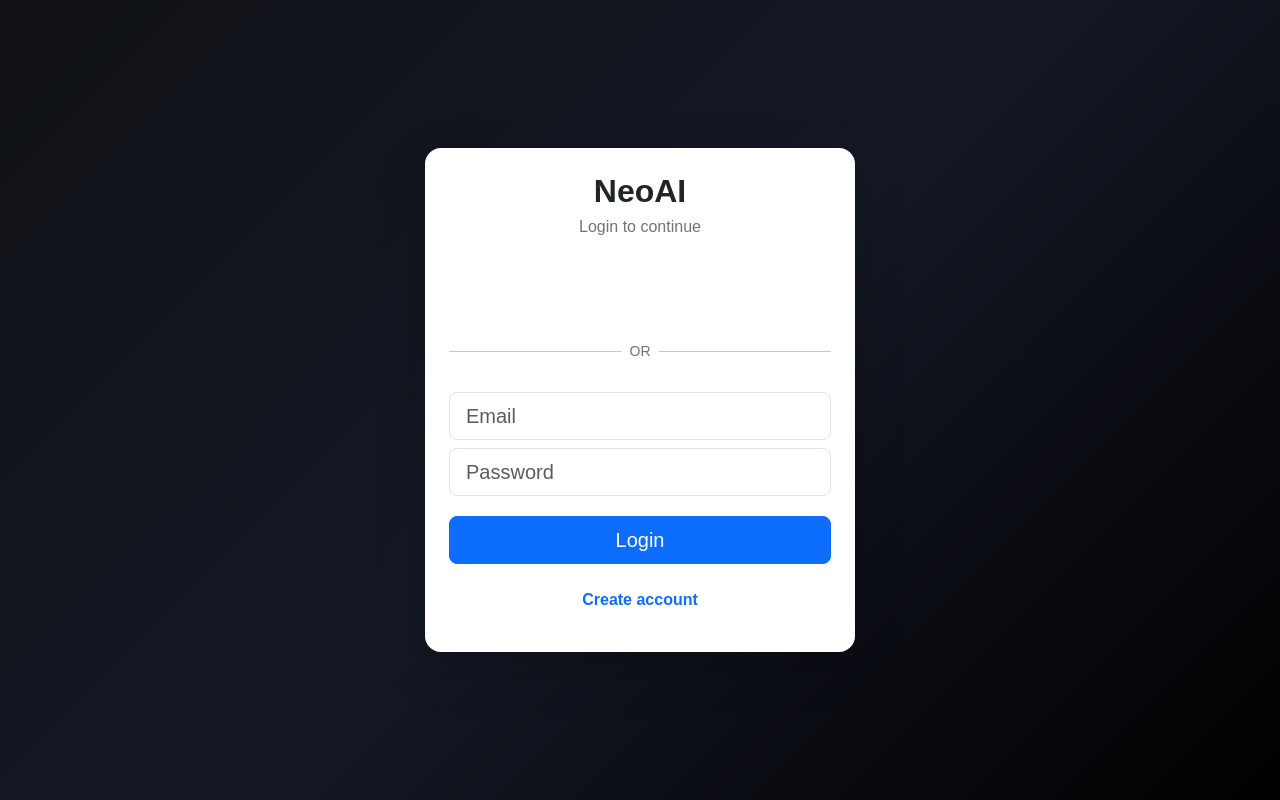
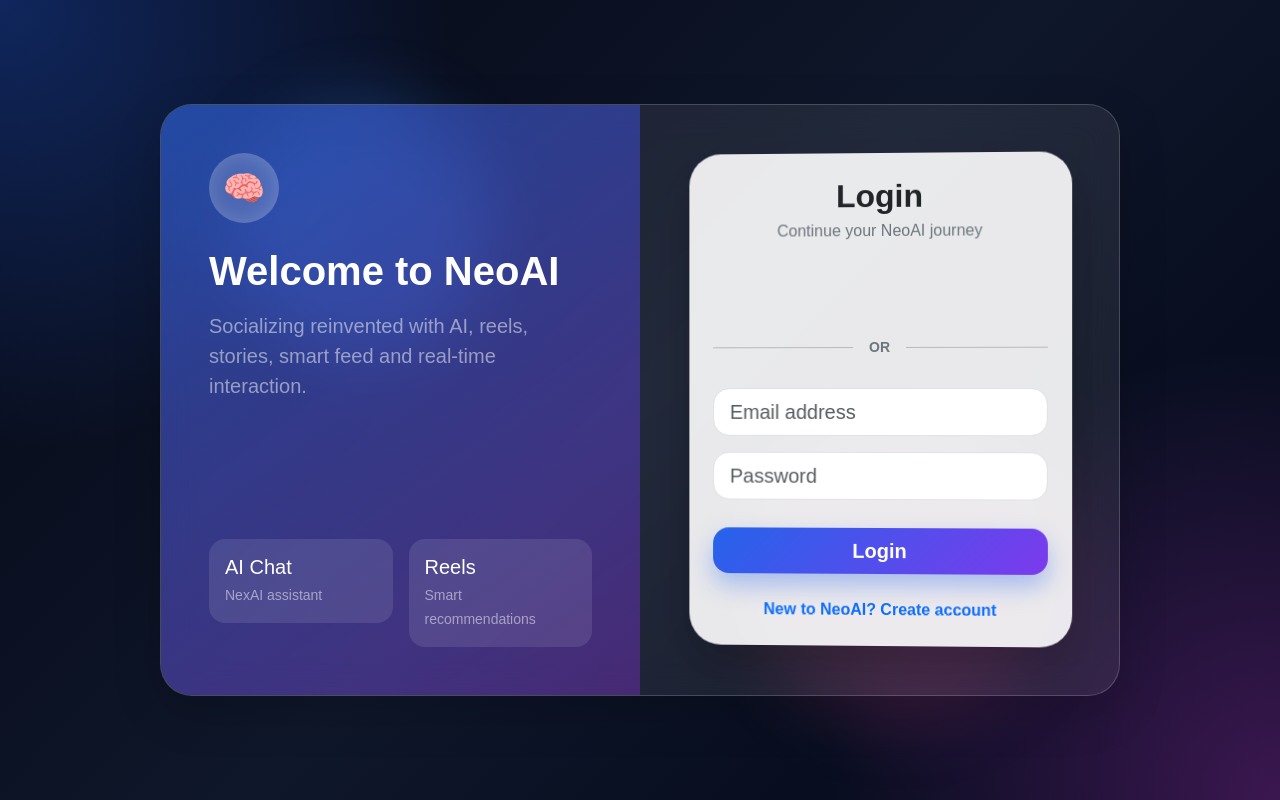
Before and after one commit to inspire-tech-rk/NeoAI-Socializing-Reinvented-with-AI, a React (Vite) app in the folder client/: page /auth in a window 1280 px wide. Built offline with nearby package versions, Linux system fonts and the light colour scheme; no server answers.

Commit message:
Improve auth page glass 3d design

```diff
--- a/client/src/pages/Auth.jsx
+++ b/client/src/pages/Auth.jsx
@@ -53,10 +53,8 @@ export default function Auth() {
   const validate = () => {
     const err = {};
 
-    if (!isLogin) {
-      if (!/^[a-zA-Z0-9_]{3,20}$/.test(form.username)) {
+    if (!isLogin && !/^[a-zA-Z0-9_]{3,20}$/.test(form.username)) {
       err.username = "Username must be 3-20 characters";
-      }
     }
 
     if (!/^[^\s@]+@[^\s@]+\.[^\s@]+$/.test(form.email)) {
@@ -119,34 +117,126 @@ export default function Auth() {
 
   return (
     <div
-      className="min-vh-100 d-flex justify-content-center align-items-center"
+      className="min-vh-100 d-flex justify-content-center align-items-center px-3"
       style={{
         background:
-          "linear-gradient(135deg, #0f1115, #141824, #000000)",
+          "radial-gradient(circle at top left, #2563eb55, transparent 30%), radial-gradient(circle at bottom right, #d946ef44, transparent 30%), linear-gradient(135deg, #050816, #0f172a, #020617)",
+        overflow: "hidden",
       }}
     >
       <div
-        className="card border-0 shadow-lg rounded-4 p-4"
-        style={{ width: 430 }}
+        className="position-absolute"
+        style={{
+          width: 260,
+          height: 260,
+          borderRadius: "50%",
+          background: "rgba(59,130,246,0.25)",
+          filter: "blur(30px)",
+          top: "12%",
+          left: "18%",
+        }}
+      />
+
+      <div
+        className="position-absolute"
+        style={{
+          width: 300,
+          height: 300,
+          borderRadius: "50%",
+          background: "rgba(236,72,153,0.2)",
+          filter: "blur(35px)",
+          bottom: "10%",
+          right: "18%",
+        }}
+      />
+
+      <div
+        className="row shadow-lg rounded-5 overflow-hidden position-relative"
+        style={{
+          maxWidth: 960,
+          width: "100%",
+          minHeight: 590,
+          background: "rgba(255,255,255,0.08)",
+          backdropFilter: "blur(18px)",
+          border: "1px solid rgba(255,255,255,0.18)",
+          boxShadow: "0 30px 80px rgba(0,0,0,0.55)",
+        }}
       >
-        <div className="text-center mb-4">
-          <h2 className="fw-bold mb-1">NeoAI</h2>
-          <p className="text-secondary mb-0">
-            {isLogin ? "Login to continue" : "Create your account"}
+        <div
+          className="col-lg-6 d-none d-lg-flex flex-column justify-content-between p-5 text-white"
+          style={{
+            background:
+              "linear-gradient(145deg, rgba(37,99,235,0.55), rgba(147,51,234,0.35))",
+          }}
+        >
+          <div>
+            <div
+              className="rounded-circle d-flex align-items-center justify-content-center mb-4"
+              style={{
+                width: 70,
+                height: 70,
+                background: "rgba(255,255,255,0.16)",
+                boxShadow: "inset 0 0 20px rgba(255,255,255,0.18)",
+              }}
+            >
+              <span style={{ fontSize: 34 }}>🧠</span>
+            </div>
+
+            <h1 className="fw-bold display-6 mb-3">Welcome to NeoAI</h1>
+            <p className="fs-5 text-white-50">
+              Socializing reinvented with AI, reels, stories, smart feed and
+              real-time interaction.
             </p>
           </div>
 
-        <div className="mb-3 d-flex justify-content-center">
+          <div className="row g-3">
+            <div className="col-6">
+              <div className="p-3 rounded-4 bg-white bg-opacity-10">
+                <h5 className="mb-1">AI Chat</h5>
+                <small className="text-white-50">NexAI assistant</small>
+              </div>
+            </div>
+
+            <div className="col-6">
+              <div className="p-3 rounded-4 bg-white bg-opacity-10">
+                <h5 className="mb-1">Reels</h5>
+                <small className="text-white-50">Smart recommendations</small>
+              </div>
+            </div>
+          </div>
+        </div>
+
+        <div className="col-lg-6 p-4 p-md-5 d-flex align-items-center">
+          <div
+            className="w-100 rounded-5 p-4"
+            style={{
+              background: "rgba(255,255,255,0.9)",
+              boxShadow: "0 20px 45px rgba(0,0,0,0.25)",
+              transform: "perspective(1000px) rotateY(-2deg)",
+            }}
+          >
+            <div className="text-center mb-4">
+              <h2 className="fw-bold mb-1 text-dark">
+                {isLogin ? "Login" : "Create Account"}
+              </h2>
+              <p className="text-secondary mb-0">
+                {isLogin
+                  ? "Continue your NeoAI journey"
+                  : "Join NeoAI in seconds"}
+              </p>
+            </div>
+
+            <div className="d-flex justify-content-center mb-3">
               <GoogleLogin
                 onSuccess={handleGoogleSuccess}
                 onError={() => alert("Google login failed")}
-            width="360"
+                width="340"
               />
             </div>
 
-        <div className="d-flex align-items-center my-3">
+            <div className="d-flex align-items-center my-4">
               <hr className="flex-grow-1" />
-          <span className="px-2 text-secondary small">OR</span>
+              <span className="px-3 text-secondary small fw-semibold">OR</span>
               <hr className="flex-grow-1" />
             </div>
 
@@ -154,7 +244,7 @@ export default function Auth() {
               {!isLogin && (
                 <>
                   <input
-                className="form-control form-control-lg mb-1"
+                    className="form-control form-control-lg mb-1 rounded-4"
                     name="username"
                     placeholder="Username"
                     onChange={handleChange}
@@ -165,7 +255,7 @@ export default function Auth() {
 
                   <input
                     type="file"
-                className="form-control mt-2 mb-1"
+                    className="form-control mt-3 mb-1 rounded-4"
                     name="dp"
                     onChange={handleChange}
                     accept="image/*"
@@ -175,10 +265,10 @@ export default function Auth() {
               )}
 
               <input
-            className="form-control form-control-lg mt-2 mb-1"
+                className="form-control form-control-lg mt-3 mb-1 rounded-4"
                 name="email"
                 type="email"
-            placeholder="Email"
+                placeholder="Email address"
                 onChange={handleChange}
               />
               {errors.email && (
@@ -186,7 +276,7 @@ export default function Auth() {
               )}
 
               <input
-            className="form-control form-control-lg mt-2 mb-1"
+                className="form-control form-control-lg mt-3 mb-1 rounded-4"
                 name="password"
                 type="password"
                 placeholder="Password"
@@ -199,7 +289,7 @@ export default function Auth() {
               {!isLogin && (
                 <>
                   <input
-                className="form-control form-control-lg mt-2 mb-1"
+                    className="form-control form-control-lg mt-3 mb-1 rounded-4"
                     name="confirmPassword"
                     type="password"
                     placeholder="Confirm Password"
@@ -213,21 +303,33 @@ export default function Auth() {
                 </>
               )}
 
-          <button className="btn btn-primary btn-lg w-100 mt-3 rounded-3">
+              <button
+                className="btn btn-primary btn-lg w-100 mt-4 rounded-4 fw-semibold"
+                style={{
+                  background:
+                    "linear-gradient(135deg, #2563eb, #7c3aed)",
+                  border: "none",
+                  boxShadow: "0 12px 25px rgba(37,99,235,0.35)",
+                }}
+              >
                 {isLogin ? "Login" : "Register"}
               </button>
             </form>
 
             <p
-          className="text-center mt-4 text-primary fw-semibold"
+              className="text-center mt-4 text-primary fw-semibold mb-0"
               style={{ cursor: "pointer" }}
               onClick={() => {
                 setIsLogin(!isLogin);
                 setErrors({});
               }}
             >
-          {isLogin ? "Create account" : "Already have an account?"}
+              {isLogin
+                ? "New to NeoAI? Create account"
+                : "Already have an account? Login"}
             </p>
+          </div>
+        </div>
       </div>
     </div>
   );
```
Lines whose indentation alone changed are shown as unchanged.
